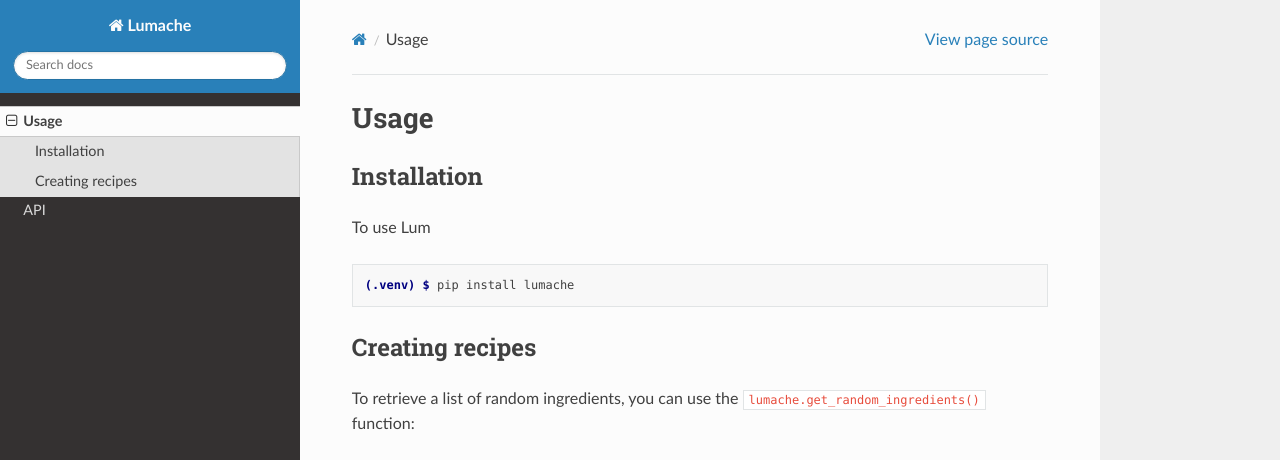
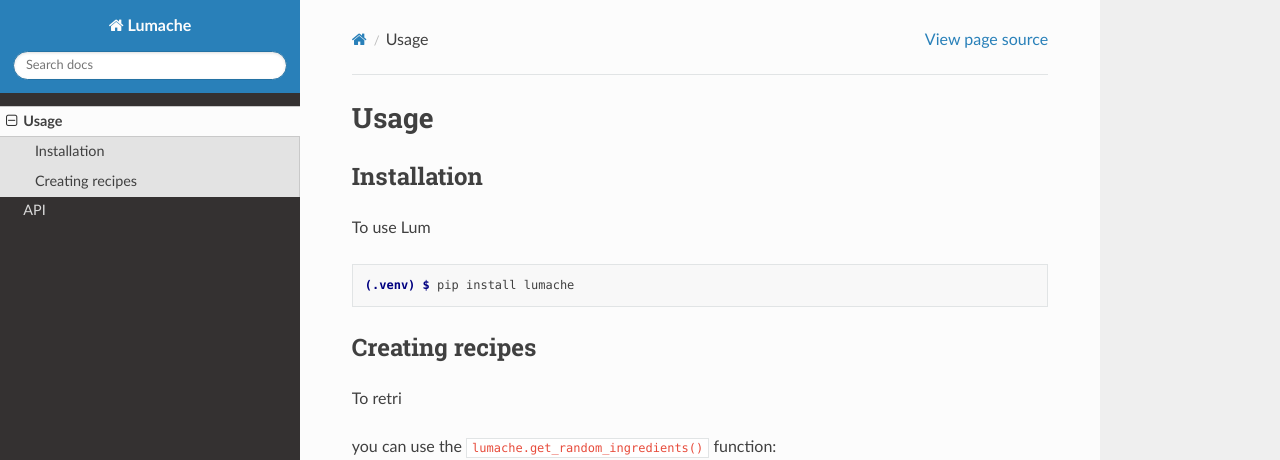
Before and after one commit to ryanBeckley2003/RTD-test, a Sphinx documentation site: the page built from docs/source/usage.rst, in a window 1280 px wide and 1119 px high. Shown: the top 460 px of the window. Built offline with Sphinx 7.4.7 and the Read the Docs theme 3.1.0, drawn with Linux system fonts in a browser that asks for light colours; grey boxes are pictures that could not be loaded.

Commit message:
Update usage.rst

```diff
--- a/docs/source/usage.rst
+++ b/docs/source/usage.rst
@@ -15,7 +15,8 @@ To use Lum
 Creating recipes
 ----------------
 
-To retrieve a list of random ingredients,
+To retri
+
 you can use the ``lumache.get_random_ingredients()`` function:
 
 .. autofunction:: lumache.get_random_ingredients
```
